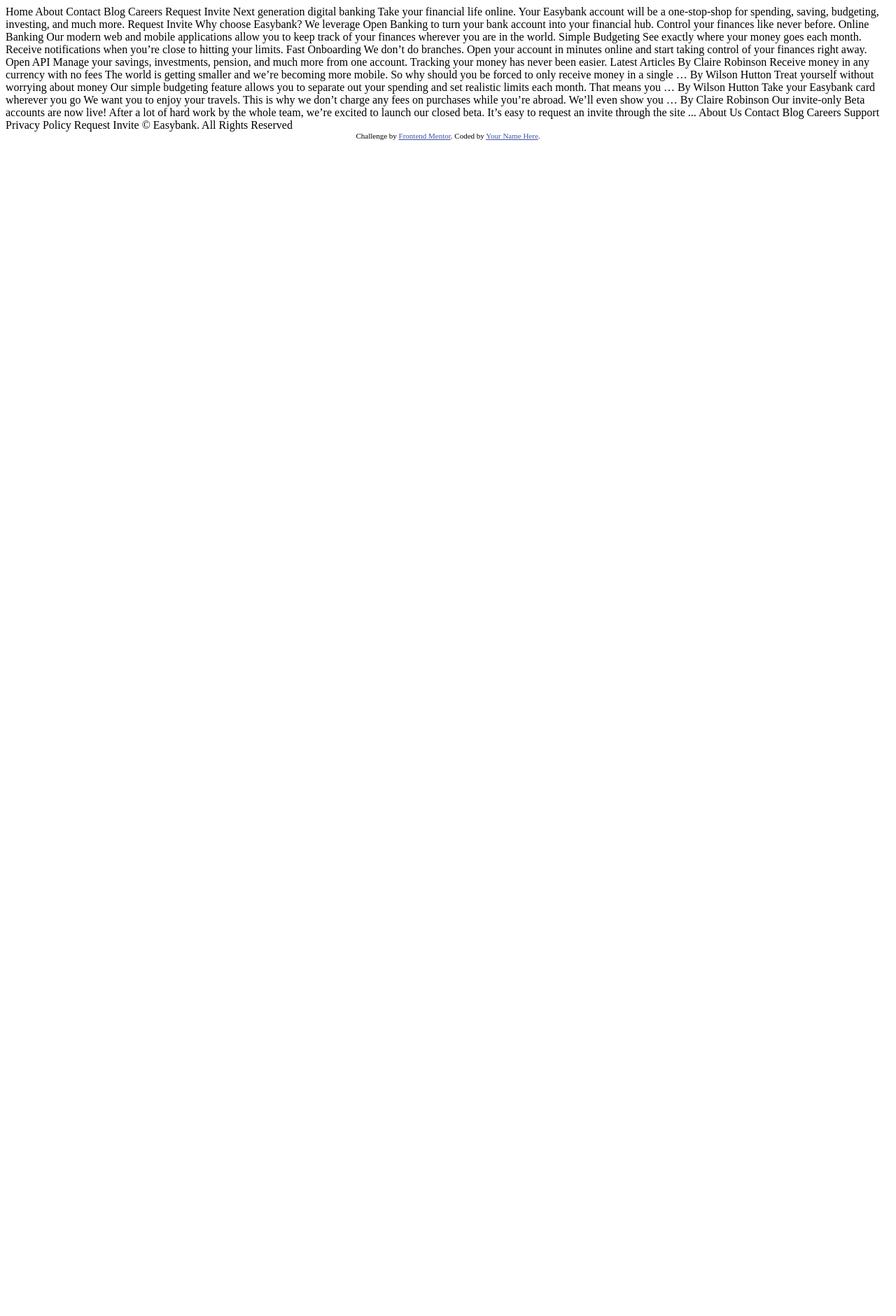
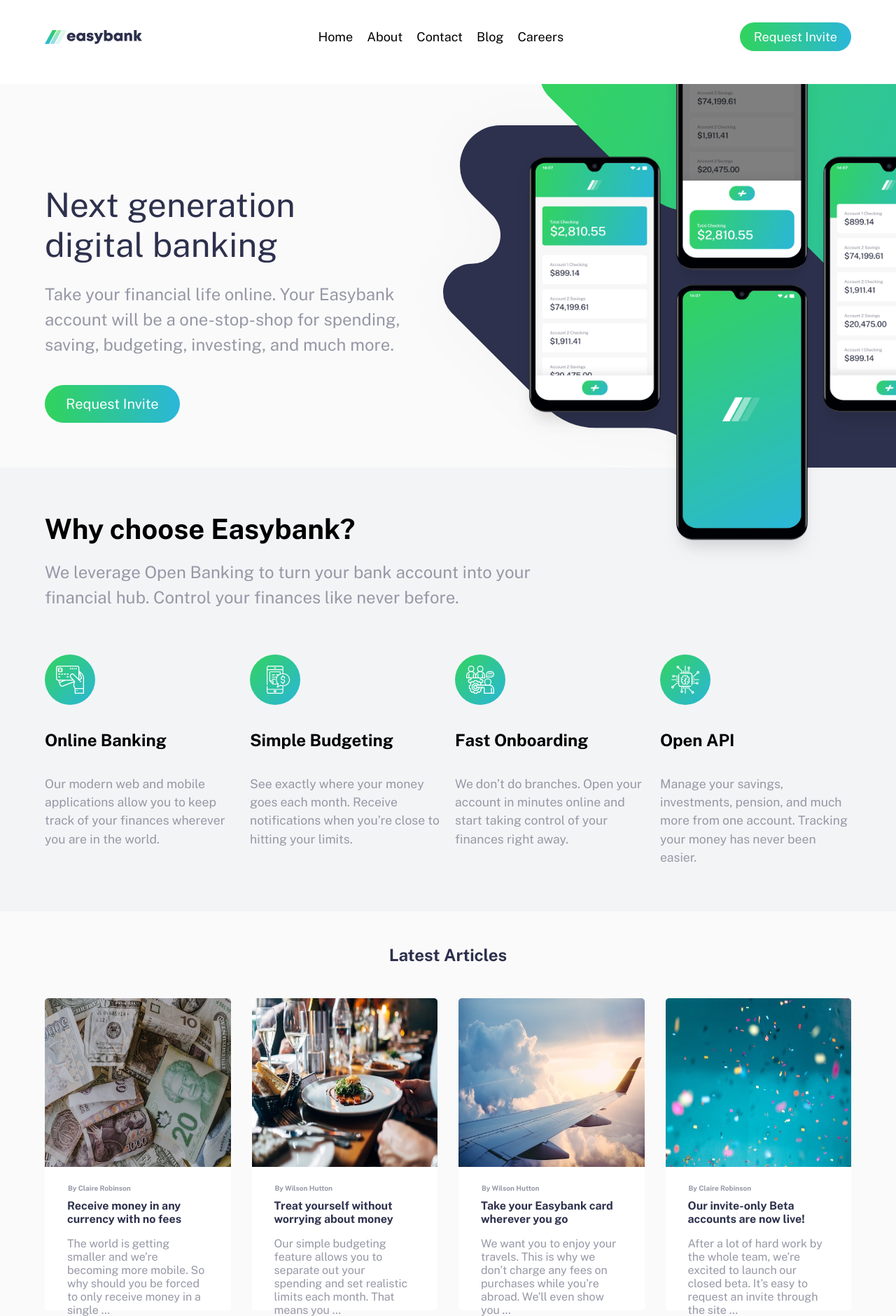
Before and after one commit to Jack-WebDev/EasyBank_Landing_Page, a plain HTML site: page index.html in a window 1280 px wide. Shown: the top 1880 px of the page at 70% size. Before the commit the page ends 800 px from the top, so only its background shows below. Drawn offline with nearby package versions, Linux system fonts and the light colour scheme.

Commit message:
file name change

```diff
--- a/index.html
+++ b/index.html
@@ -1,101 +1,174 @@
 <!DOCTYPE html>
 <html lang="en">
 <head>
-  <meta charset="UTF-8">
-  <meta name="viewport" content="width=device-width, initial-scale=1.0"> <!-- displays site properly based on user's device -->
-
-  <link rel="icon" type="image/png" sizes="32x32" href="./images/favicon-32x32.png">
-
-  <title>Frontend Mentor | Easybank landing page</title>
-
-  <!-- Feel free to remove these styles or customise in your own stylesheet 👍 -->
-  <style>
-    .attribution { font-size: 11px; text-align: center; }
-    .attribution a { color: hsl(228, 45%, 44%); }
-  </style>
+    <meta charset="UTF-8">
+    <meta http-equiv="X-UA-Compatible" content="IE=edge">
+    <meta name="viewport" content="width=device-width, initial-scale=1.0">
+    <link rel="icon" type="image/png" sizes="32x32" href="images/favicon-32x32.png">
+    <link rel="stylesheet" href="SCSS/easybank.css">
+    <script src="easybank.js" defer></script>
+    <title>Frontend Mentor | Easybank landing page</title>
 </head>
 <body>
+    <header>
+        <nav class="navbar">
+            <img src="images/logo.svg" alt="logo" class="nav__logo">
 
-  Home
-  About
-  Contact
-  Blog
-  Careers
+            <div class="hamburger">
+                <div class="bar"></div>
+                <div class="bar"></div>
+                <div class="bar"></div>
+            </div>
 
-  Request Invite
+            <ul class="navMenu">
+                <li class="nav__item">Home</li>
+                <li class="nav__item">About</li>
+                <li class="nav__item">Contact</li>
+                <li class="nav__item">Blog</li>
+                <li class="nav__item">Careers</li>
+            </ul>
+
+            <button class="btn-head">Request Invite</button>
+        </nav>
+    </header>
+
+    <main>
+        <section aria-label="home" id="sec1">
+            <div class="images">
+                <img src="images/image-mockups.png" alt="image-mockups" class="mockUp">
+            </div>
+
+            <div class="content">
+                <h1>Next generation digital banking</h1>
+
+                <p>Take your financial life online. Your Easybank account will be a one-stop-shop for spending, saving, budgeting, investing, and much more.</p>
+
+                <button class="btn-home">Request Invite</button>
+            </div>
 
 
 
-  Next generation digital banking
+        </section>
 
-  Take your financial life online. Your Easybank account will be a one-stop-shop
-  for spending, saving, budgeting, investing, and much more.
+        <section aria-label="about" id="sec2">
+            <div class="head">
+                <h2>Why choose Easybank?</h2>
 
-  Request Invite
+                <p>We leverage Open Banking to turn your bank account into your financial hub. Control your finances like never before.</p>
+            </div>
 
+            <div class="details">
+                <div class="online__banking">
+                    <img src="images/icon-online.svg" alt="icon-online" class="money">
+                    <h3>Online Banking</h3>
 
+                    <p>Our modern web and mobile applications allow you to keep track of your finances wherever you are in the world.</p>
+                </div>
 
-  Why choose Easybank?
+                <div class="simple__budgeting">
+                    <img src="images/icon-budgeting.svg" alt="icon-budgeting" class="budgeting">
 
-  We leverage Open Banking to turn your bank account into your financial hub. Control
-  your finances like never before.
+                    <h3>Simple Budgeting</h3>
 
-  Online Banking
-  Our modern web and mobile applications allow you to keep track of your finances
-  wherever you are in the world.
+                    <p>See exactly where your money goes each month. Receive notifications when you’re close to hitting your limits.</p>
+                </div>
 
-  Simple Budgeting
-  See exactly where your money goes each month. Receive notifications when you’re
-  close to hitting your limits.
+                <div class="fast__onboard">
+                    <img src="images/icon-onboarding.svg" alt="icon-onboarding" class="onboarding">
 
-  Fast Onboarding
-  We don’t do branches. Open your account in minutes online and start taking control
-  of your finances right away.
+                    <h3>Fast Onboarding</h3>
 
-  Open API
-  Manage your savings, investments, pension, and much more from one account. Tracking
-  your money has never been easier.
+                    <p>We don’t do branches. Open your account in minutes online and start taking control of your finances right away.</p>
+                </div>
 
+                <div class="open__api">
+                    <img src="images/icon-api.svg" alt="icon-api" class="API">
 
+                    <h3>Open API</h3>
 
-  Latest Articles
+                    <p>Manage your savings, investments, pension, and much more from one account. Tracking your money has never been easier.</p>
+                </div>
+            </div>
+        </section>
 
-  By Claire Robinson
-  Receive money in any currency with no fees
-  The world is getting smaller and we’re becoming more mobile. So why should you be
-  forced to only receive money in a single …
+        <section aria-label="articles" id="sec3">
+            <h2>Latest Articles</h2>
 
-  By Wilson Hutton
-  Treat yourself without worrying about money
-  Our simple budgeting feature allows you to separate out your spending and set
-  realistic limits each month. That means you …
+            <div class="articles">
+                <div class="currency">
+                    <img src="images/image-currency.jpg" alt="image-currency">
 
-  By Wilson Hutton
-  Take your Easybank card wherever you go
-  We want you to enjoy your travels. This is why we don’t charge any fees on purchases
-  while you’re abroad. We’ll even show you …
+                    <h3>By Claire Robinson</h3>
 
-  By Claire Robinson
-  Our invite-only Beta accounts are now live!
-  After a lot of hard work by the whole team, we’re excited to launch our closed beta.
-  It’s easy to request an invite through the site ...
+                    <h4>Receive money in any currency with no fees</h4>
 
+                    <p>The world is getting smaller and we’re becoming more mobile. So why should you be forced to only receive money in a single …</p>
 
+                </div>
 
-  About Us
-  Contact
-  Blog
-  Careers
-  Support
-  Privacy Policy
+                <div class="restaurant">
+                    <img src="images/image-restaurant.jpg" alt="image-restaurant">
 
-  Request Invite
+                    <h3>By Wilson Hutton</h3>
 
-  © Easybank. All Rights Reserved
+                    <h4>Treat yourself without worrying about money</h4>
 
-  <div class="attribution">
-    Challenge by <a href="https://www.frontendmentor.io?ref=challenge" target="_blank">Frontend Mentor</a>.
-    Coded by <a href="#">Your Name Here</a>.
-  </div>
+                    <p>Our simple budgeting feature allows you to separate out your spending and set realistic limits each month. That means you …</p>
+
+                </div>
+
+                <div class="plane">
+                    <img src="images/image-plane.jpg" alt="image-plane">
+
+                    <h3>By Wilson Hutton</h3>
+
+                    <h4>Take your Easybank card wherever you go</h4>
+
+                    <p>We want you to enjoy your travels. This is why we don’t charge any fees on purchases while you’re abroad. We’ll even show you …</p>
+
+                </div>
+
+                <div class="confetti">
+                    <img src="images/image-confetti.jpg" alt="image-confetti">
+
+                    <h3>By Claire Robinson</h3>
+
+                    <h4>Our invite-only Beta accounts are now live!</h4>
+
+                    <p>After a lot of hard work by the whole team, we’re excited to launch our closed beta. It’s easy to request an invite through the site ...</p>
+
+                </div>
+            </div>
+        </section>
+    </main>
+
+    <footer>
+        <div class="foot-head">
+            <img src="images/logo.svg" alt="logo" class="foot_logo">
+
+            <div class="socials">
+                <img src="images/icon-facebook.svg" alt="icon-facebook">
+                <img src="images/icon-youtube.svg" alt="icon-youtube">
+                <img src="images/icon-twitter.svg" alt="icon-twitter">
+                <img src="images/icon-pinterest.svg" alt="icon-pinterest">
+                <img src="images/icon-instagram.svg" alt="icon-instagram">
+            </div>
+        </div>
+
+        <ul class="foot-nav">
+            <li>About Us</li>
+            <li>Contact</li>
+            <li>Blog</li>
+            <li>Careers</li>
+            <li>Support</li>
+            <li>Privacy Policy</li>
+        </ul>
+
+        <div class="btn">
+            <button class="btn-foot">Request Invite</button>
+
+            <p>© Easybank. All Rights Reserved</p>
+        </div>
+    </footer>
 </body>
 </html>
```
Also changed, not shown: easy.html (deleted, +0 -174 lines).
